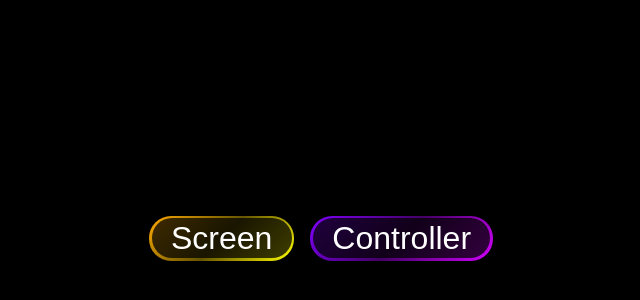
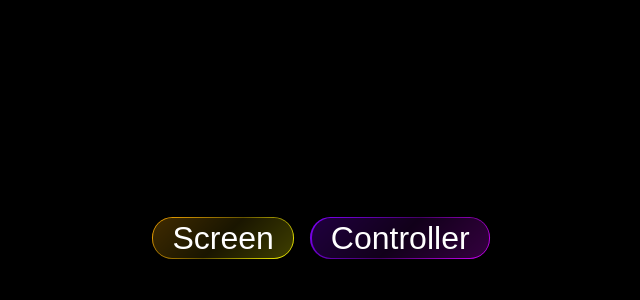
Before and after one commit to CY-Cheung/TKD-scoreboard, a React (Vite) app: page / in a window 1280 px wide. Shown: the part 162-462 px from the top of the page, without its empty margins (319-959 px from the left). Built offline with nearby package versions, Linux system fonts and the light colour scheme.

Commit message:
Refine button css details

```diff
--- a/index.html
+++ b/index.html
@@ -1,11 +1,17 @@
-<!doctype html>
+<!DOCTYPE html>
 <html lang="en">
 	<head>
 		<meta charset="UTF-8" />
-
 		<meta name="viewport" content="width=device-width, initial-scale=1.0" />
 		<title>Taekwondo Scoreboard</title>
+		<link rel="preconnect" href="https://fonts.googleapis.com" />
+		<link rel="preconnect" href="https://fonts.gstatic.com" crossorigin />
+		<link
+			href="https://fonts.googleapis.com/css2?family=Instrument+Sans:ital,wght@0,400..700;1,400..700&display=swap"
+			rel="stylesheet"
+		/>
 	</head>
+
 	<body>
 		<div id="root"></div>
 		<script type="module" src="/src/main.jsx"></script>
--- a/src/Components/Button/Button.css
+++ b/src/Components/Button/Button.css
@@ -1,6 +1,6 @@
 button {
-	--padding-block: calc(var(--font-size) / 8);
-	--radius: calc((var(--font-size) + var(--padding-block) + 0.5rem) / 2);
+	--padding-block: calc(var(--font-size) / 12);
+	--radius: calc((var(--font-size) + var(--padding-block) + 0.5vw) / 2);
 	display: inline-flex;
 	justify-content: center;
 	align-items: center;
@@ -27,11 +27,11 @@ button:hover:after {
 
 
 button:after {
-	--padding: calc(var(--font-size) / 6);
+	--padding: 0.125vw;
 	content: "";
 	position: absolute;
-	inset: calc(var(--padding) / 2);
-	border-radius: inherit;
+	inset: var(--padding);
+	border-radius: calc(var(--radius) - var(--padding));
 	z-index: -1;
 	background-color: rgba(0, 0, 0, 0.75);
 	pointer-events: none;
--- a/src/index.css
+++ b/src/index.css
@@ -1,7 +1,7 @@
 :root {
     background-color: #000000;
     color: #ffffff;
-    font-family: 'Arial', sans-serif;
+    font-family: sans-serif;
 }
 
 body {
```
Lines whose indentation alone changed are shown as unchanged.
